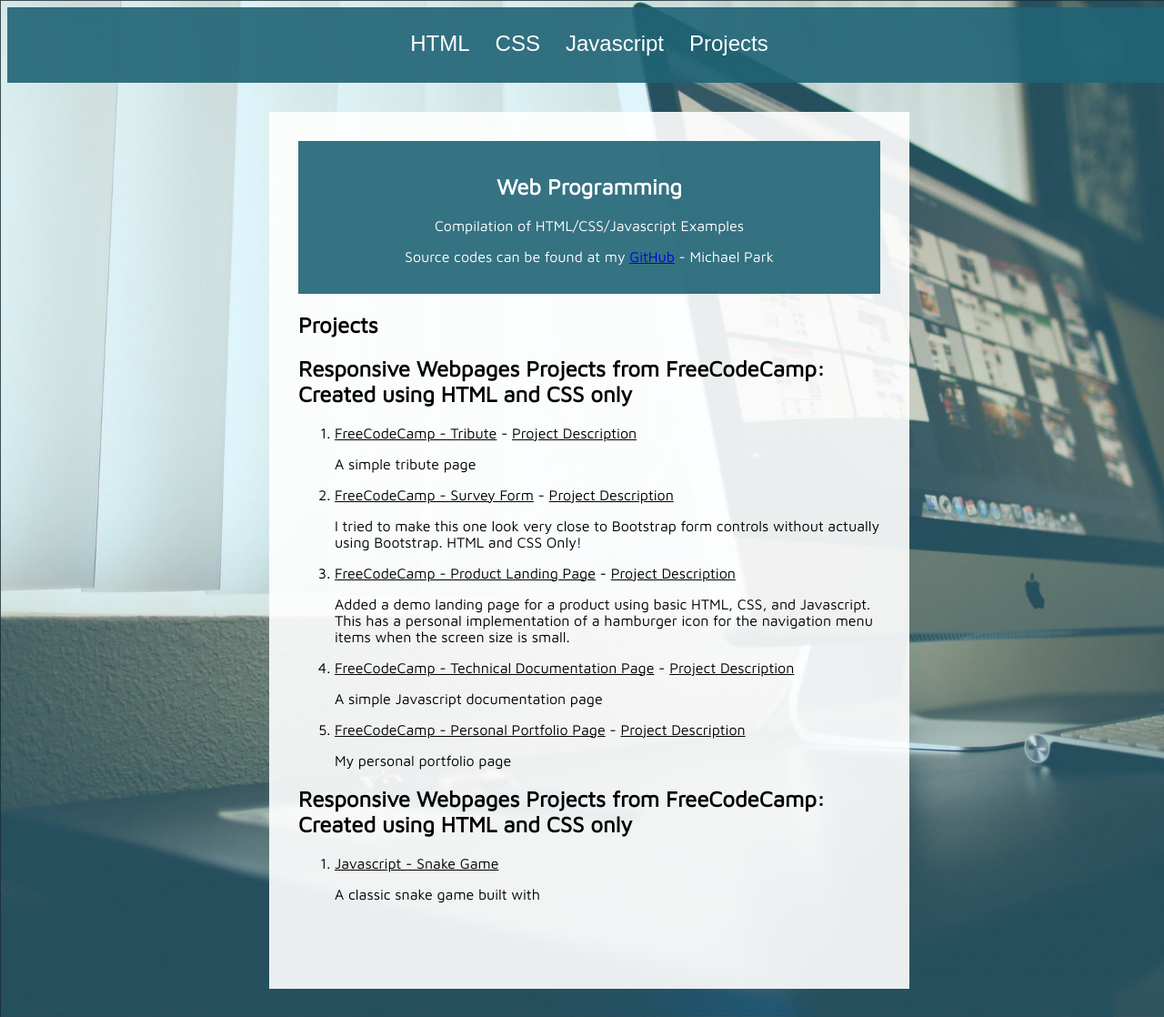
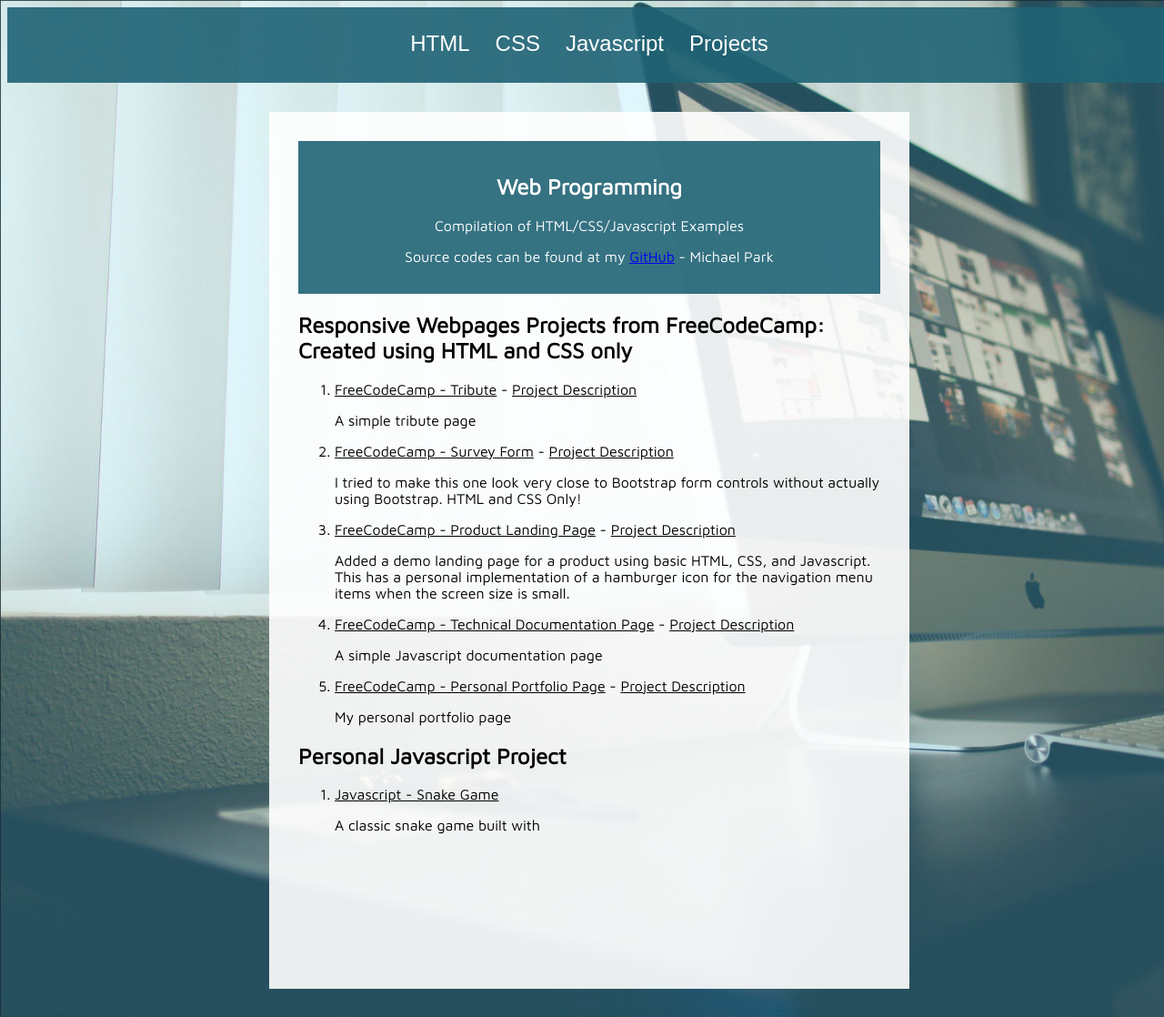
Before and after one commit to mpark4656/liveappdemo, a plain HTML site: page projects/index.html in a window 1280 px wide. Shown: the whole page at 91% size. Drawn offline with Linux system fonts and the light colour scheme; a web font is replaced by a local one.

Commit message:
Updated subtitle in index.html

```diff
--- a/projects/index.html
+++ b/projects/index.html
@@ -30,7 +30,6 @@
             </p>
         </div>
     </header>
-    <h1>Projects</h1>
     <h2>Responsive Webpages Projects from FreeCodeCamp: Created using HTML and CSS only</h2>
     <ol>
         <li>
@@ -74,7 +73,7 @@
             </p>
         </li>
     </ol>
-    <h2>Responsive Webpages Projects from FreeCodeCamp: Created using HTML and CSS only</h2>
+    <h2>Personal Javascript Project</h2>
     <ol>
         <li>
             <a href="snake-game-js/index.html">Javascript - Snake Game</a>
```
